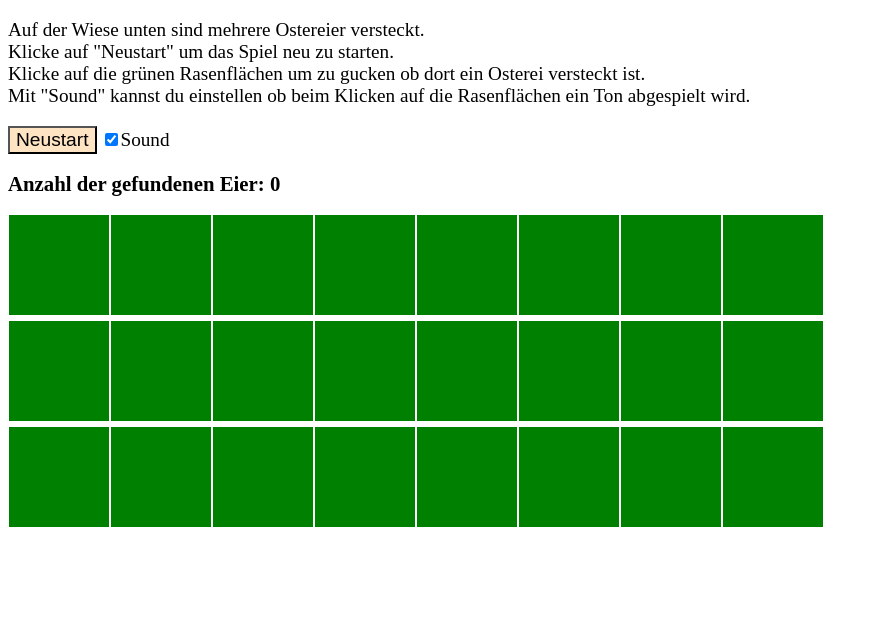
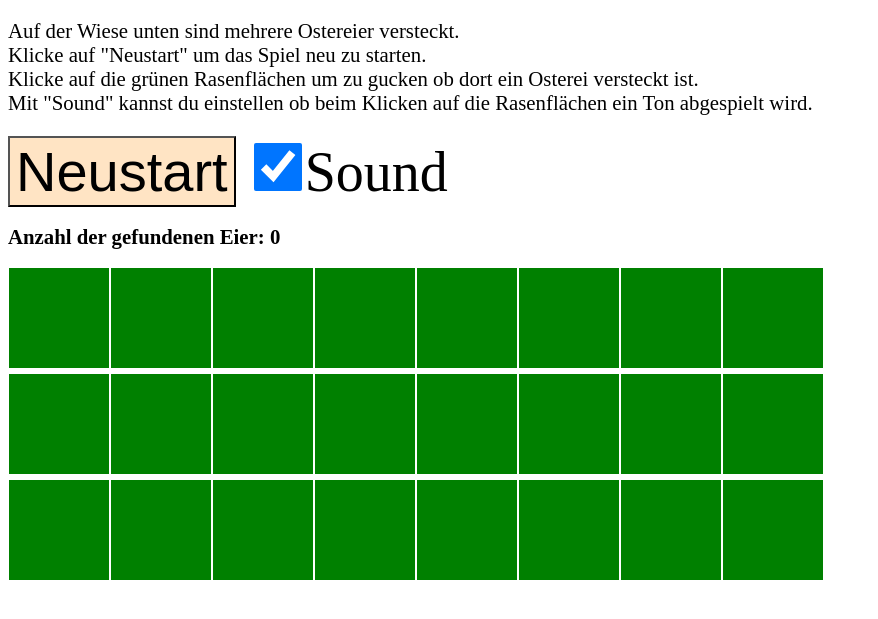
Before and after one commit to sgohlke/collecttheeggs, a plain HTML site: page index.html in a window 1280 px wide. Shown: the part 61-680 px from the top of the page, without its empty margins (0-878 px from the left). Drawn offline with Linux system fonts and the light colour scheme.

Commit message:
Adjust sizes

```diff
--- a/index.css
+++ b/index.css
@@ -1,5 +1,5 @@
 #grassArea {
-   max-width: 65%;
+    max-width: 65%;
 }
 
 .grassField {
@@ -11,10 +11,24 @@
     font-size: 1.3em;
 }
 
-#description, #startGameButton, #soundLabel {
-    font-size: 1.2em;
+#description {
+    font-size: 1.3em;
 }
 
 #startGameButton {
     background-color: bisque;
 }
+
+#sound {
+    width: 48px;
+    height: 48px;
+}
+
+#soundLabel,
+#startGameButton {
+    font-size: 3.5em;
+}
+
+#startGameButton {
+    margin-right: 10px;
+}
--- a/index.js
+++ b/index.js
@@ -22,9 +22,8 @@ function startGame() {
     // Create grass piles
     let grassPiles = ''
     for (let grassIndex = 0; grassIndex < numberOfGrassPiles; grassIndex++) {
-        grassPiles += `<img id='field${grassIndex}' class='grassField' src='grass.svg' onclick='checkForEgg(${grassIndex})' width='100px' heigth='100px' alt='grass field' />`
+        grassPiles += `<img id='field${grassIndex}' class='grassField' src='grass.svg' onclick='checkForEgg(${grassIndex})' width='100px' height='100px' alt='grass field' />`
     }
-    // console.log('Add grass piles', grassPiles)
     document.getElementById('grassArea').innerHTML = grassPiles
 }
 
```
